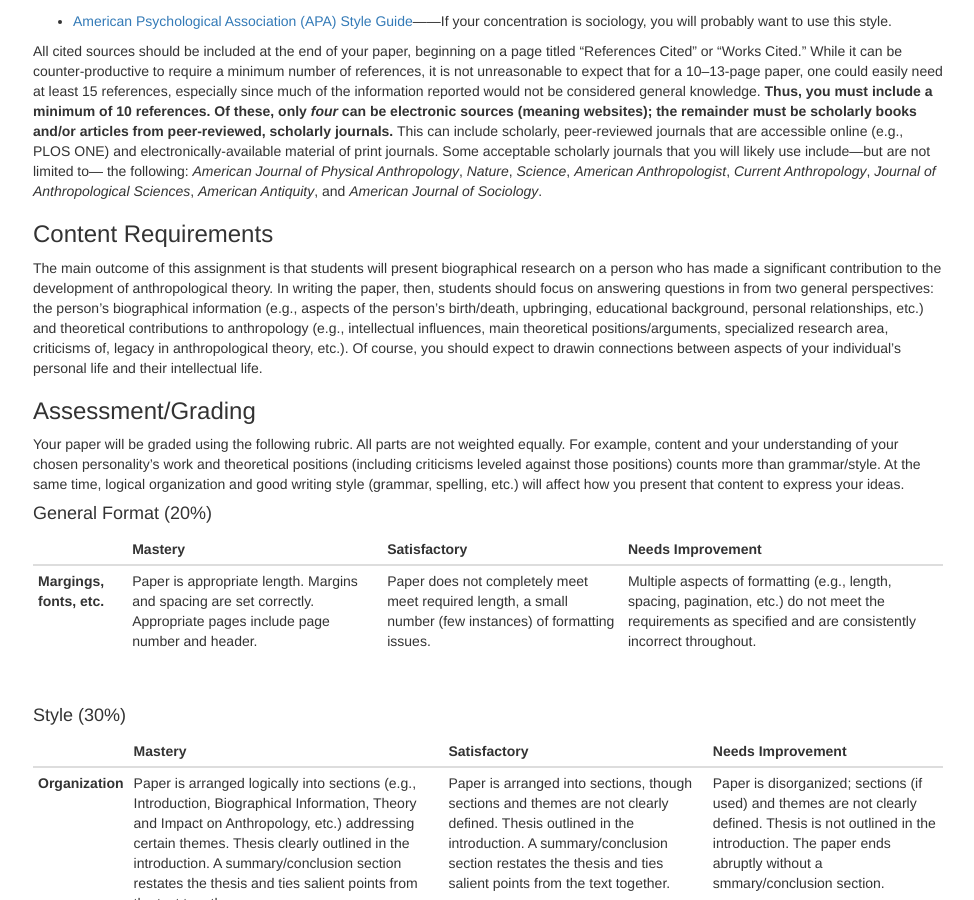
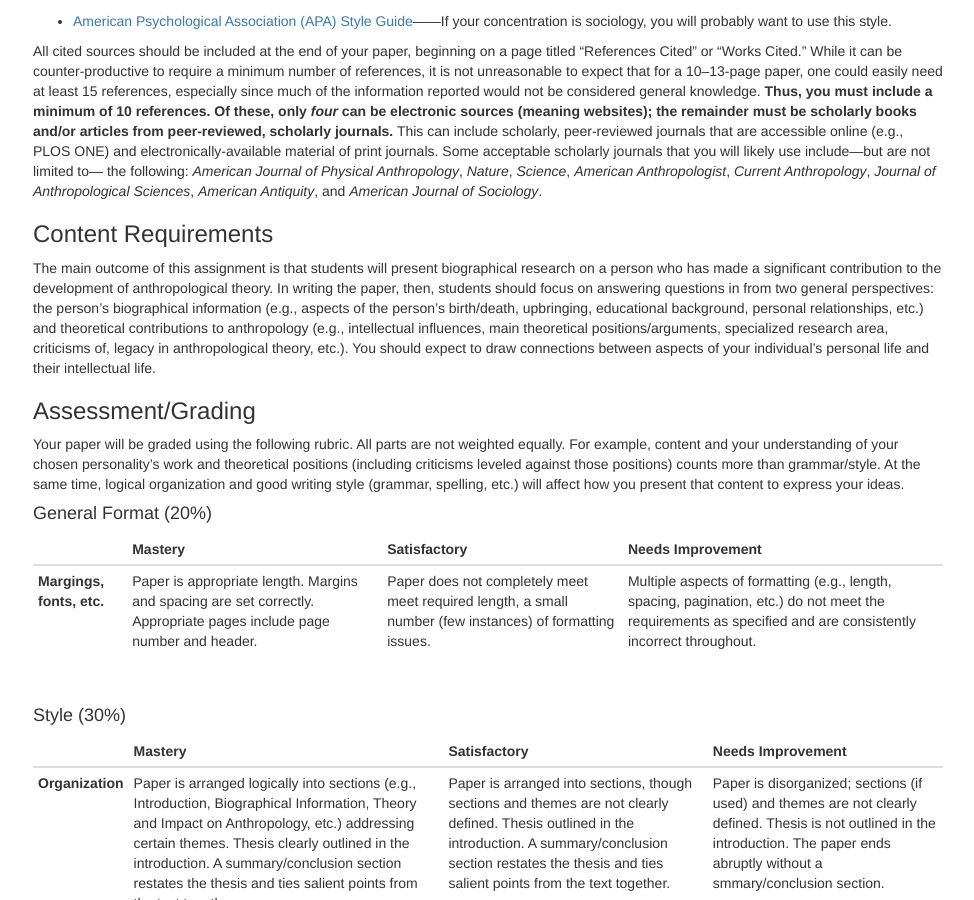
Before and after one commit to bateyt/anth454eou, a Jekyll site: the page DirectionsRubric_BioPaper.html, which Jekyll copies as it is, in a window 1280 px wide and 900 px high, scrolled down 701 px. Shown: the whole window, without its empty margins (152-1126 px from the left). Built offline with Jekyll 4.4.1, drawn with Linux system fonts in a browser that asks for light colours.

Commit message:
Update directions

```diff
--- a/DirectionsRubric_BioPaper.html
+++ b/DirectionsRubric_BioPaper.html
@@ -92,7 +92,7 @@
 </div>
 <div id="content-requirements" class="section level3">
 <h3>Content Requirements</h3>
-<p>The main outcome of this assignment is that students will present biographical research on a person who has made a significant contribution to the development of anthropological theory. In writing the paper, then, students should focus on answering questions in from two general perspectives: the person’s biographical information (e.g., aspects of the person’s birth/death, upbringing, educational background, personal relationships, etc.) and theoretical contributions to anthropology (e.g., intellectual influences, main theoretical positions/arguments, specialized research area, criticisms of, legacy in anthropological theory, etc.). Of course, you should expect to drawin connections between aspects of your individual’s personal life and their intellectual life.</p>
+<p>The main outcome of this assignment is that students will present biographical research on a person who has made a significant contribution to the development of anthropological theory. In writing the paper, then, students should focus on answering questions in from two general perspectives: the person’s biographical information (e.g., aspects of the person’s birth/death, upbringing, educational background, personal relationships, etc.) and theoretical contributions to anthropology (e.g., intellectual influences, main theoretical positions/arguments, specialized research area, criticisms of, legacy in anthropological theory, etc.). You should expect to draw connections between aspects of your individual’s personal life and their intellectual life.</p>
 </div>
 <div id="assessmentgrading" class="section level3">
 <h3>Assessment/Grading</h3>
--- a/_drafts/Rmd/DirectionsRubric_BioPaper.Rmd
+++ b/_drafts/Rmd/DirectionsRubric_BioPaper.Rmd
@@ -46,7 +46,7 @@
 
 
 ### Content Requirements
-The main outcome of this assignment is that students will present biographical research on a person who has made a significant contribution to the development of anthropological theory. In writing the paper, then, students should focus on answering questions in from two general perspectives:  the person's biographical information (e.g., aspects of the person's birth/death, upbringing, educational background, personal relationships, etc.) and theoretical contributions to anthropology (e.g., intellectual influences, main theoretical positions/arguments, specialized research area, criticisms of, legacy in anthropological theory, etc.). Of course, you should expect to drawin connections between aspects of your individual's personal life and their intellectual life.
+The main outcome of this assignment is that students will present biographical research on a person who has made a significant contribution to the development of anthropological theory. In writing the paper, then, students should focus on answering questions in from two general perspectives:  the person's biographical information (e.g., aspects of the person's birth/death, upbringing, educational background, personal relationships, etc.) and theoretical contributions to anthropology (e.g., intellectual influences, main theoretical positions/arguments, specialized research area, criticisms of, legacy in anthropological theory, etc.). You should expect to draw connections between aspects of your individual's personal life and their intellectual life.
 
 
 
```
Also changed, not shown: DirectionsRubric_BioPaper.md (+1 -1 lines).
